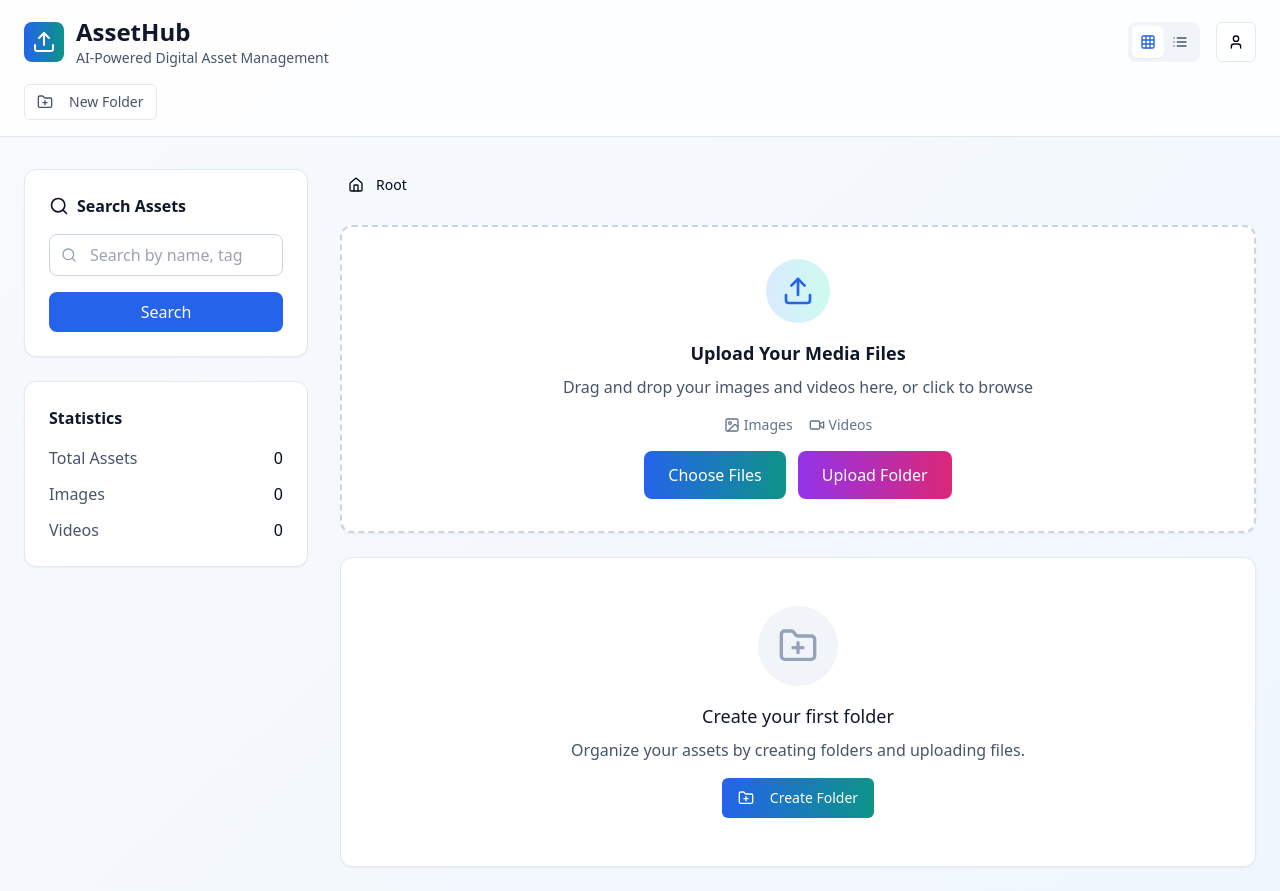
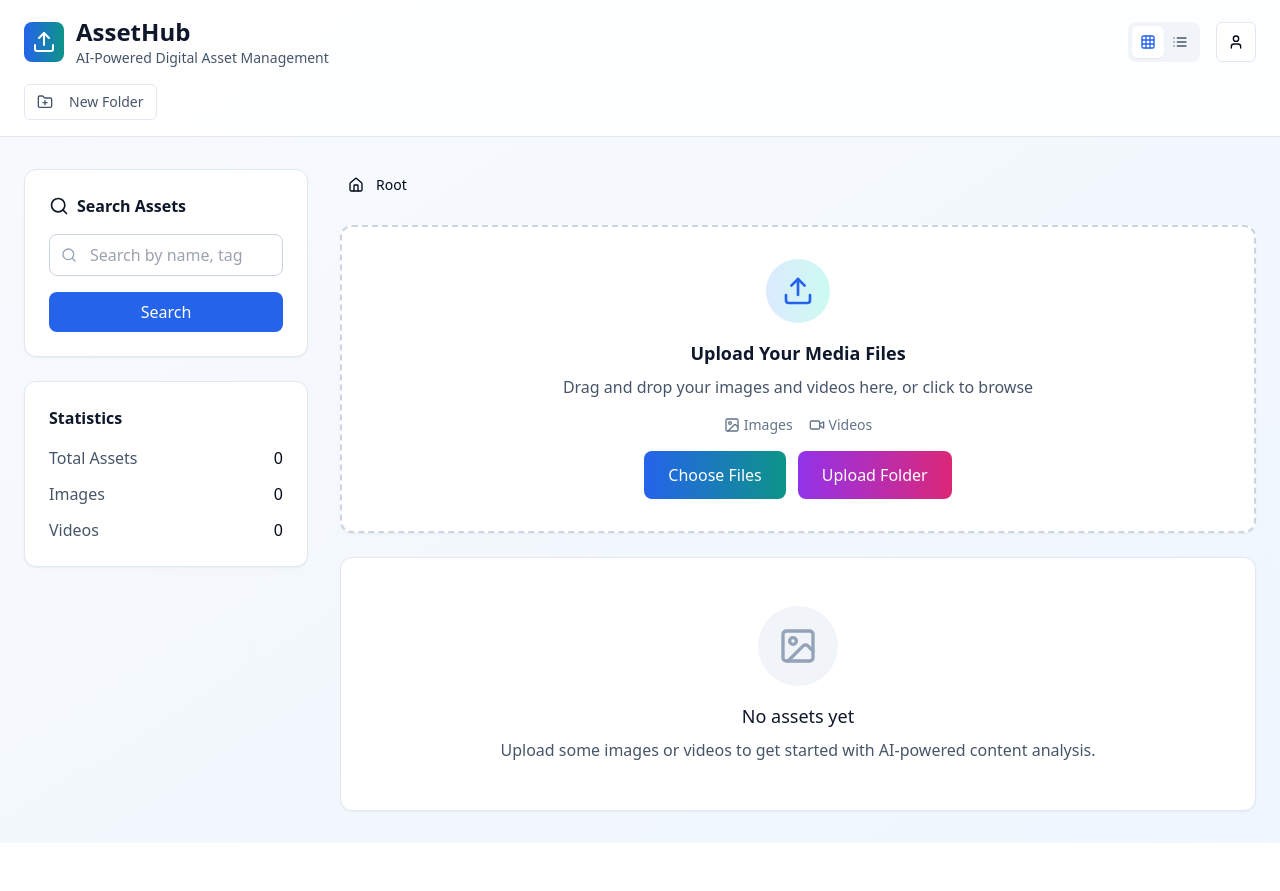
Before and after one commit to vashutangri/digital-discover-gallery, a React (Vite) app: page / in a window 1280 px wide. Shown: the top 891 px of the page. After the commit the page ends 843 px from the top, so only its background shows below. Built offline with nearby package versions, Linux system fonts and the light colour scheme.

Commit message:
Remove UI element

```diff
--- a/src/pages/Index.tsx
+++ b/src/pages/Index.tsx
@@ -516,23 +516,6 @@ const Index = () => {
               </div>
             )}
 
-            {/* Show message if no folders and no assets */}
-            {folders.length === 0 && assets.length === 0 && (
-              <div className="bg-white rounded-xl p-12 text-center shadow-sm border border-slate-200">
-                <div className="w-20 h-20 bg-slate-100 rounded-full flex items-center justify-center mx-auto mb-4">
-                  <FolderPlus className="h-10 w-10 text-slate-400" />
-                </div>
-                <h3 className="text-lg font-medium text-slate-900 mb-2">Create your first folder</h3>
-                <p className="text-slate-600 mb-4">Organize your assets by creating folders and uploading files.</p>
-                <Button
-                  onClick={() => setShowCreateFolderModal(true)}
-                  className="bg-gradient-to-r from-blue-600 to-teal-600 text-white hover:from-blue-700 hover:to-teal-700"
-                >
-                  <FolderPlus className="h-4 w-4 mr-2" />
-                  Create Folder
-                </Button>
-              </div>
-            )}
 
             <FileGallery
               assets={filteredAssets}
```
